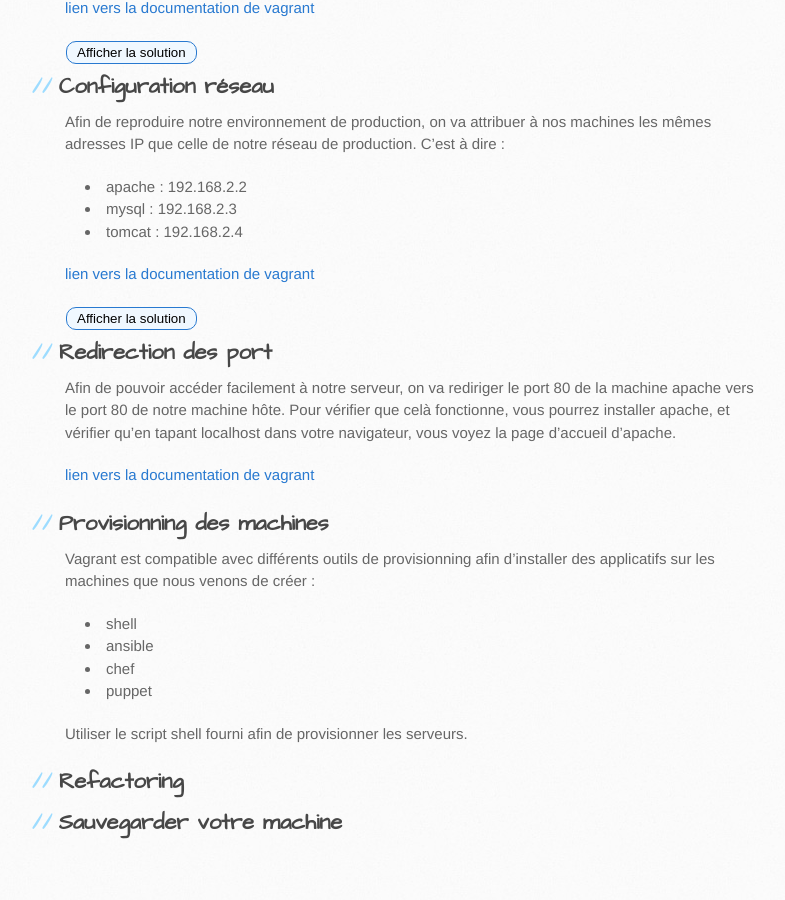
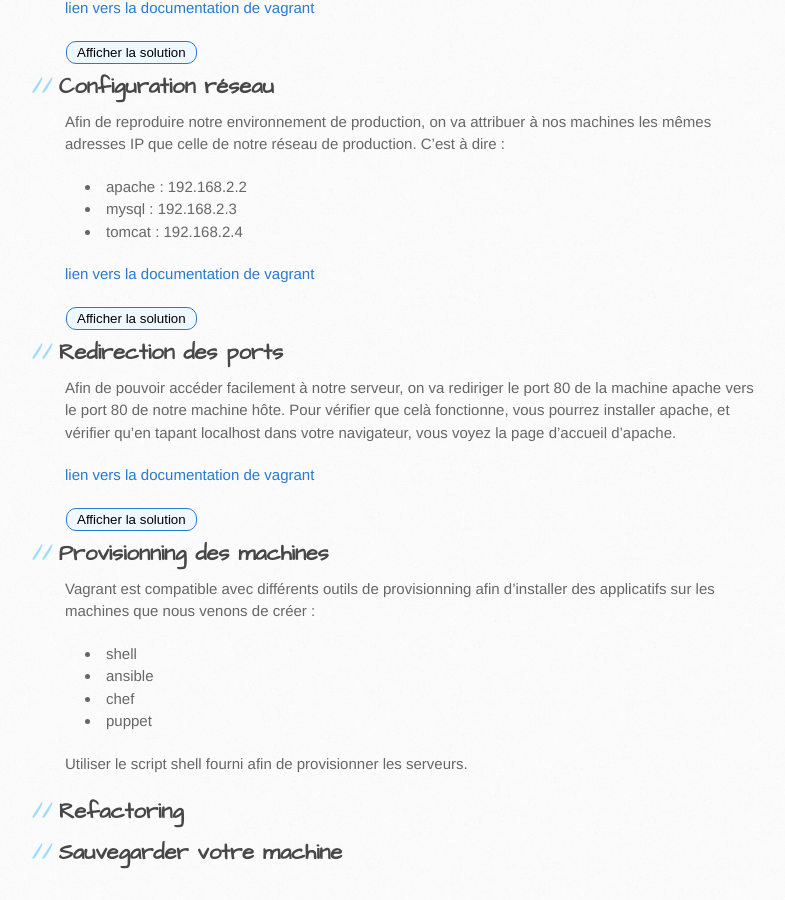
Before and after one commit to Jean-Eudes/blog, a Jekyll site: the page built from _posts/2013-12-04-introduction_to_vagrant.md, in a window 1280 px wide and 900 px high, scrolled down 2305 px. Shown: the whole window, without its empty margins (105-890 px from the left). Built offline with Jekyll 4.4.1, drawn with Linux system fonts in a browser that asks for light colours; nearby versions of some CDN libraries; before the commit the page ends 3175 px from its top, so only the background shows below that; some of the changed lines change nothing that is shown.

Commit message:
add solution for forwarding port

```diff
--- a/_posts/2013-12-04-introduction_to_vagrant.md
+++ b/_posts/2013-12-04-introduction_to_vagrant.md
@@ -147,7 +147,6 @@
     server.vm.customize ["modifyvm", :id, "--cpus", "2"]
   end
 
-
 end
 {% endhighlight %}
 </div>
@@ -186,17 +185,45 @@
     server.vm.network :private_network, ip: "192.168.2.4"
   end
 
+end
+{% endhighlight %}
+</div>
+
+
+## Redirection des ports
+
+Afin de pouvoir accéder facilement à notre serveur, on va rediriger le port 80 de la machine apache vers le port 80 de notre machine hôte. Pour vérifier que celà fonctionne, vous pourrez installer apache, et vérifier qu'en tapant localhost dans votre navigateur, vous voyez la page d'accueil d'apache.
+
+[lien vers la documentation de vagrant](http://docs.vagrantup.com/v2/networking/forwarded_ports.html)
+
+<div class = 'solution'>
+{% highlight ruby %}
+Vagrant.configure("2") do |config|
+
+  config.vm.synced_folder "/Users/jean-eudes/Downloads", "/tmp"
+
+  config.vm.define "web" do |web|
+    web.vm.box = "apache"
+    web.vm.network :private_network, ip: "192.168.2.2"
+    web.vm.network "forwarded_port", guest: 80, host: 80
+  end
+
+  config.vm.define "db" do |db|
+    db.vm.box = "mysql"
+    db.vm.network :private_network, ip: "192.168.2.3"
+  end
+
+  config.vm.define "server" do |server|
+    server.vm.box = "tomcat"
+    server.vm.customize ["modifyvm", :id, "--memory", "1024"]
+    server.vm.customize ["modifyvm", :id, "--cpus", "2"]
+    server.vm.network :private_network, ip: "192.168.2.4"
+  end
 
 end
 {% endhighlight %}
 </div>
 
-
-## Redirection des port
-
-Afin de pouvoir accéder facilement à notre serveur, on va rediriger le port 80 de la machine apache vers le port 80 de notre machine hôte. Pour vérifier que celà fonctionne, vous pourrez installer apache, et vérifier qu'en tapant localhost dans votre navigateur, vous voyez la page d'accueil d'apache.
-
-[lien vers la documentation de vagrant](http://docs.vagrantup.com/v2/networking/forwarded_ports.html)
 
 ## Provisionning des machines
 
```
